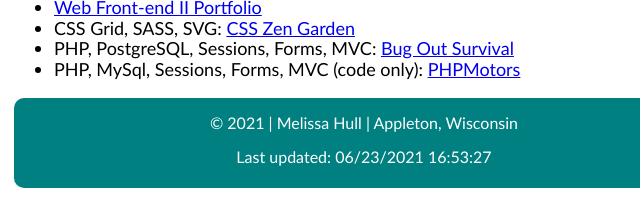
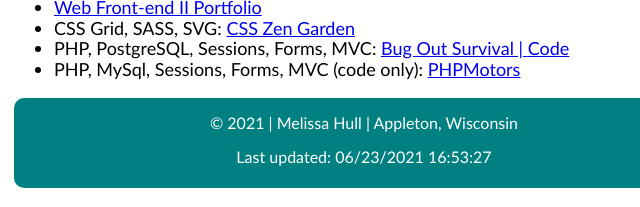
Before and after one commit to mhull87/Portfolio, a plain HTML site: page index.html in a window 1280 px wide. Shown: the part 273-480 px from the top of the page, 276-916 px from the left. Drawn offline with Linux system fonts and the light colour scheme; a script that the page names is missing.

Commit message:
added code for bugout

```diff
--- a/index.html
+++ b/index.html
@@ -29,7 +29,7 @@
             <li><a href="WDD330/">Web Front-end II Portfolio</a></li>
             <li>CSS Grid, SASS, SVG: <a href="ZenGarden/">CSS Zen Garden</a></li>
             <!--<li>API, NodeJS: <a href="https://protected-inlet-78196.herokuapp.com/">Astronomy Photo of the Day</a></li>-->
-            <li>PHP, PostgreSQL, Sessions, Forms, MVC: <a href="http://powerful-taiga-61537.herokuapp.com/bugout/">Bug Out Survival</a></li>
+            <li>PHP, PostgreSQL, Sessions, Forms, MVC: <a href="http://powerful-taiga-61537.herokuapp.com/bugout/">Bug Out Survival | </a><a href="https://github.com/mhull87/cse341/tree/main/web/bugout">Code</a></li>
             <li>PHP, MySql, Sessions, Forms, MVC (code only): <a href="https://github.com/mhull87/phpmotors">PHPMotors</a></li>
         </ul>
     </main>
```
